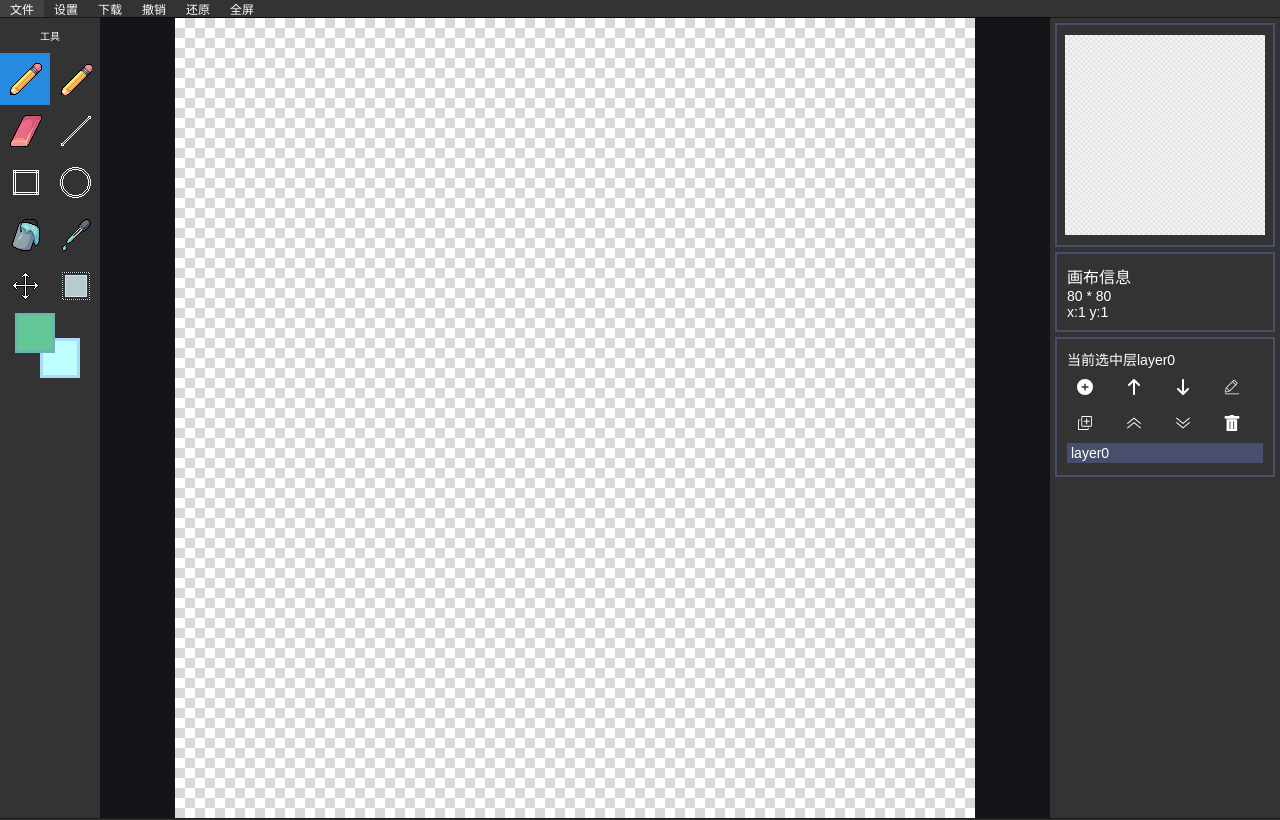
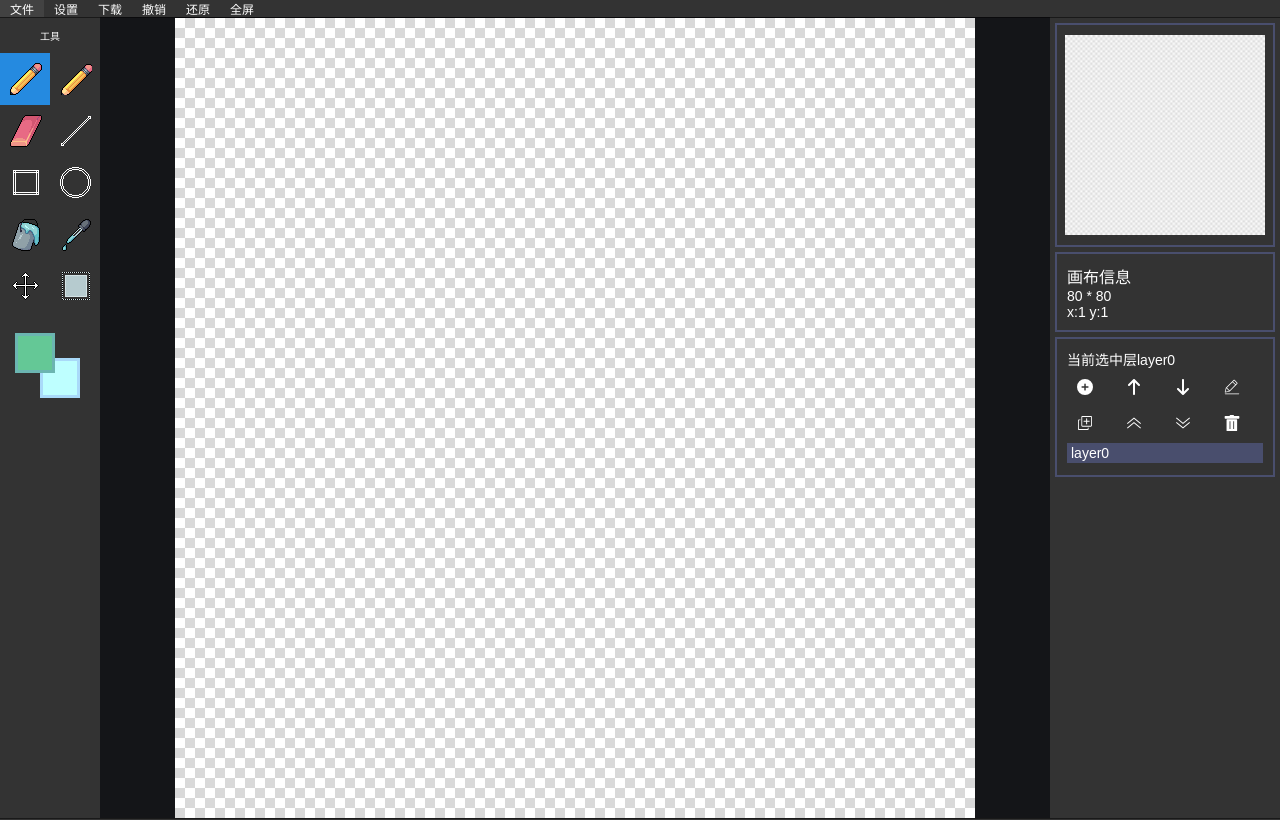
Before and after one commit to vecxqz/pixel-drawing-board, a Vue app in the folder pixel-art/: page /#/ in a window 1280 px wide. Shown: the top 820 px of the page. Built offline with nearby package versions, Linux system fonts and the light colour scheme.

Commit message:
feat: 监听ctrl+z ctrl+y

```diff
--- a/pixel-art/src/components/Canvas.vue
+++ b/pixel-art/src/components/Canvas.vue
@@ -139,7 +139,7 @@ export default {
     const { setCurrentColor } = useColor();
     const { setCanvasPreview, setCanvasPreviewByImageData } = userPreview();
     const { calcColor } = useCanvas();
-    const { toUndoStack, TYPE } = useDoState();
+    const { toUndoStack, TYPE, redo, undo } = useDoState();
     return {
       pencilMouseDown,
       pencilMouseMove,
@@ -180,7 +180,9 @@ export default {
       moveMouseUp,
       selectArea,
       toUndoStack,
-      TYPE
+      TYPE,
+      redo,
+      undo
     };
   },
   data() {
@@ -263,6 +265,16 @@ export default {
       );
     });
     const document = window.document.body;
+    fromEvent(document, "keydown").subscribe(e => {
+      console.log(e);
+      const { code, ctrlKey } = e as KeyboardEvent;
+      if (code === "KeyZ" && ctrlKey) {
+        this.undo();
+      }
+      if (code === "KeyY" && ctrlKey) {
+        this.redo();
+      }
+    });
     const mouseDown = fromEvent(canvasContainer, "mousedown");
     const mouseMove = fromEvent(canvasContainer, "mousemove");
     const mouseUp = fromEvent(document, "mouseup");
--- a/pixel-art/src/components/ToolBar.vue
+++ b/pixel-art/src/components/ToolBar.vue
@@ -14,7 +14,7 @@
         <div class="toolbar-icon"></div>
       </li>
     </ul>
-    <colorPreview />
+    <colorPreview class="color-preview"/>
   </div>
 </template>
 
@@ -233,4 +233,7 @@ export default {
 #tool-gradient .toolbar-icon {
   background-position: -34px -232px;
 }
+.color-preview{
+  margin-top: 20px;
+}
 </style>
```
